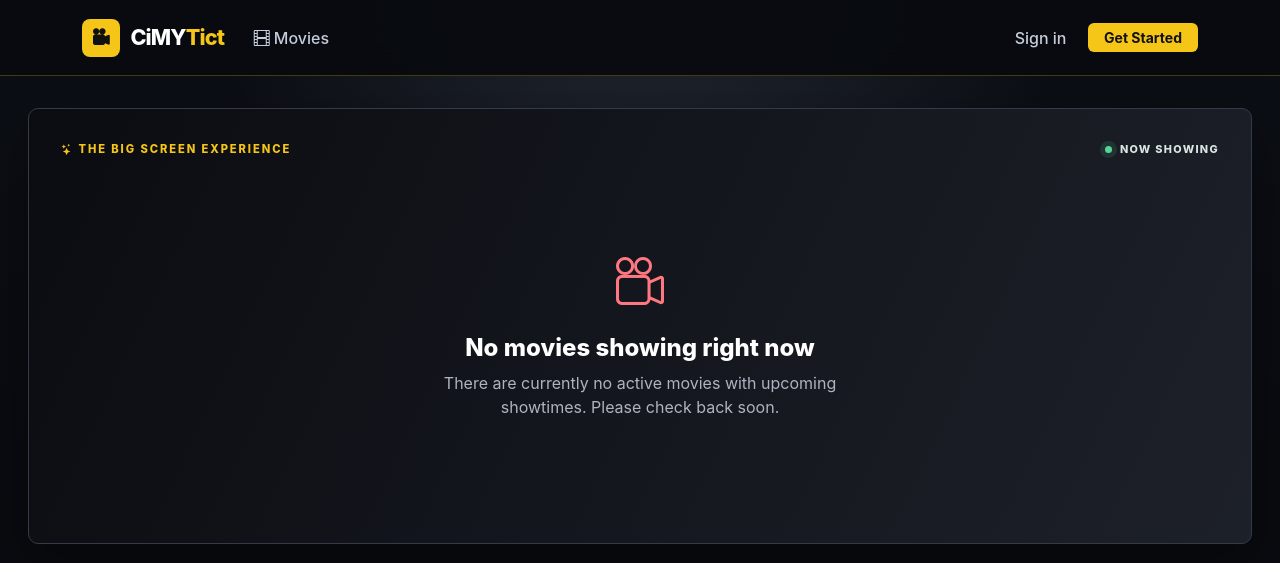
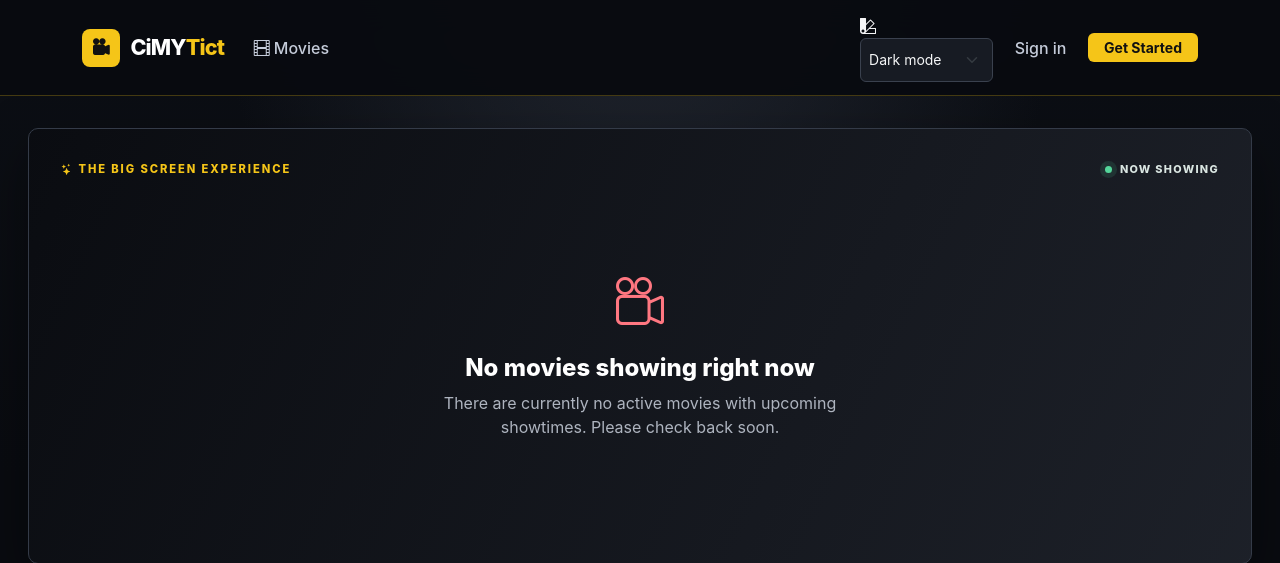
Before and after one commit to ryusen-lhj/CiMYTict, an ASP.NET Core app: page / in a window 1280 px wide. Shown: the top 563 px of the page. Run offline with ASP.NET Core 8, Linux system fonts and the light colour scheme; style sheets or scripts are compiled from the project's sources; the project's own start-up code is not run, and a stand-in starts its controllers and pages; some libraries are stand-ins or nearby versions.

Commit message:
Add persistent visitor theme selector to shared layout

```diff
--- a/CiMYTict/Views/Shared/_Layout.cshtml
+++ b/CiMYTict/Views/Shared/_Layout.cshtml
@@ -4,6 +4,17 @@
     <meta charset="utf-8" />
     <meta name="viewport" content="width=device-width, initial-scale=1.0" />
     <title>@ViewData["Title"] - CiMYTict</title>
+    <script>
+        (function () {
+            try {
+                const preference = localStorage.getItem("cimytict-theme") || "device";
+                const deviceDark = window.matchMedia && window.matchMedia("(prefers-color-scheme: dark)").matches;
+                const theme = preference === "device" ? (deviceDark ? "dark" : "light") : preference;
+                document.documentElement.setAttribute("data-theme", theme);
+                document.documentElement.setAttribute("data-theme-preference", preference);
+            } catch { document.documentElement.setAttribute("data-theme", "dark"); }
+        })();
+    </script>
     <link rel="stylesheet" href="~/lib/bootstrap/dist/css/bootstrap.min.css" />
     <link rel="stylesheet" href="https://cdn.jsdelivr.net/npm/bootstrap-icons@1.11.3/font/bootstrap-icons.min.css" />
     <link rel="stylesheet" href="~/css/site.css" asp-append-version="true" />
@@ -44,6 +55,17 @@
                         }
                     </ul>
                     <ul class="navbar-nav align-items-lg-center gap-lg-2">
+                        <li class="nav-item theme-picker-item">
+                            <label class="visually-hidden" for="themePreference">Colour theme</label>
+                            <div class="theme-picker">
+                                <i class="bi bi-palette2" aria-hidden="true"></i>
+                                <select id="themePreference" class="form-select form-select-sm theme-select" aria-label="Choose colour theme">
+                                    <option value="dark">Dark mode</option>
+                                    <option value="light">Light mode</option>
+                                    <option value="device">Device mode</option>
+                                </select>
+                            </div>
+                        </li>
                         @if (User.Identity?.IsAuthenticated == true)
                         {
                             <li class="nav-item"><a class="nav-link account-link d-flex align-items-center gap-2" asp-controller="Account" asp-action="Profile">@if (User.FindFirst("ProfileImagePath")?.Value is string avatar && !string.IsNullOrWhiteSpace(avatar)) { <img src="@avatar" alt="" class="profile-avatar-nav" /> } else { <i class="bi bi-person-circle"></i> }<span>@User.Identity.Name</span></a></li>
```
